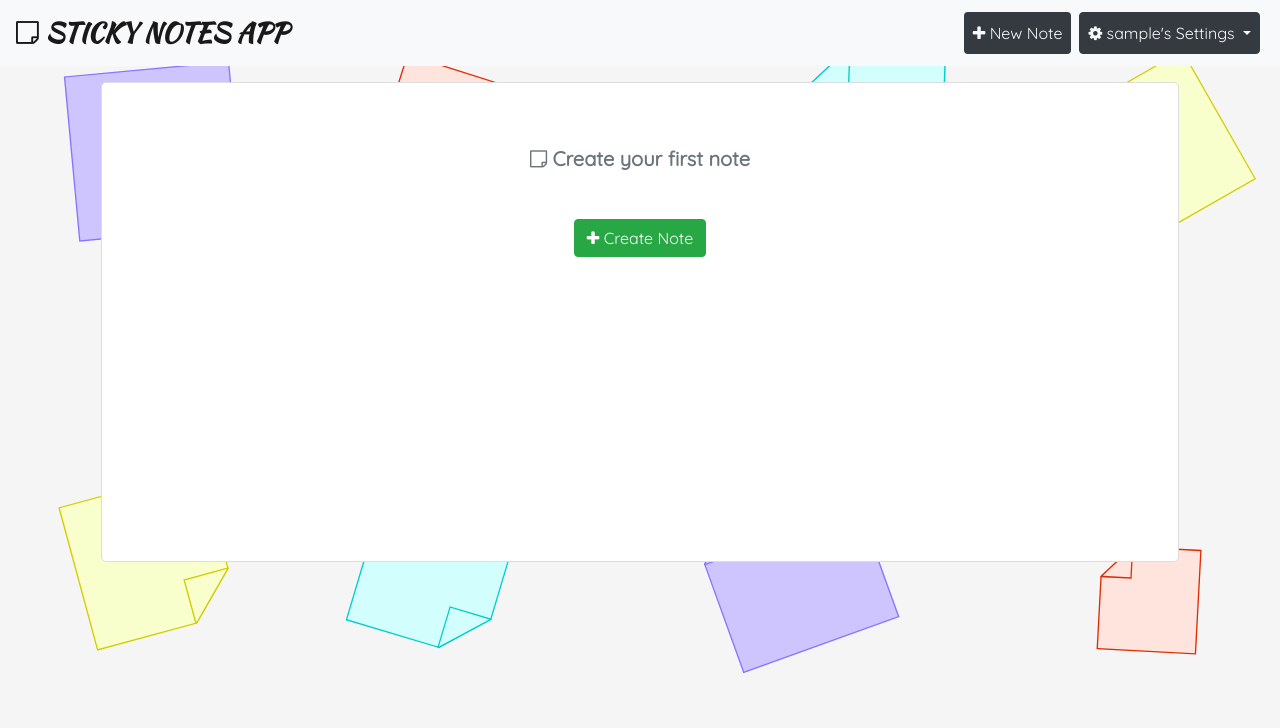
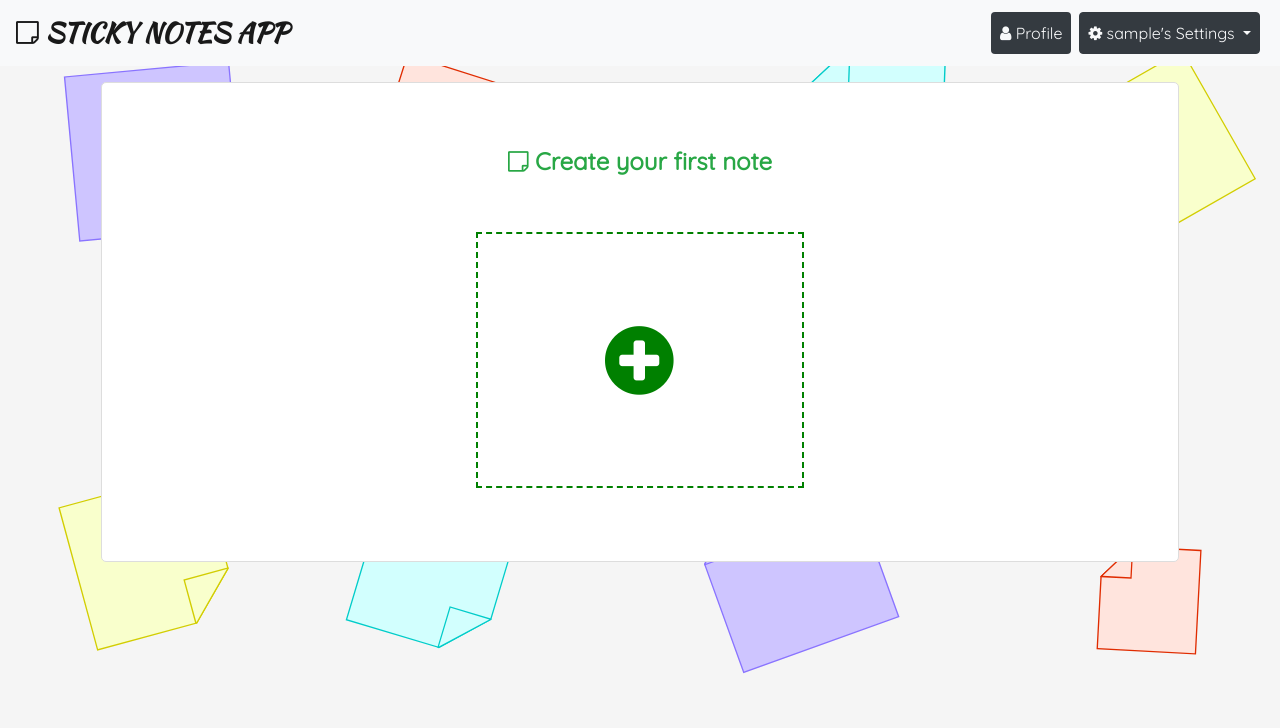
Before and after one commit to cod3rboy/djangostickynotes, a Django app: page / in a window 1280 px wide. Shown: the top 728 px of the page. Run offline with Django 3.2, Linux system fonts and the light colour scheme; the visitor is signed in with stand-in values (Sample User, id 1); data that the repository does not hold is empty; some libraries are stand-ins or nearby versions.

Commit message:
Improved Sticky notes cards grid layout on home template.

```diff
--- a/notes_project/settings.py
+++ b/notes_project/settings.py
@@ -25,7 +25,7 @@ BASE_DIR = os.path.dirname(os.path.dirname(os.path.abspath(__file__)))
 SECRET_KEY = os.environ.get('STICKYNOTESAPP_SECRET_KEY')
 
 # SECURITY WARNING: don't run with debug turned on in production!
-DEBUG = True
+DEBUG = False
 
 ALLOWED_HOSTS = ['localhost', '127.0.0.1', 'stickynotesapp.herokuapp.com', '192.168.31.155', ]
 
--- a/notesapp/models.py
+++ b/notesapp/models.py
@@ -43,13 +43,13 @@ class Note(models.Model):
 
     def get_short_title(self):
         title = str(self.title)
-        length = 25
+        length = 30
         short_title = str(title)[0:min(len(title), length)]
         return short_title + ' ...'
 
     def get_short_text(self):
         text = str(self.text)
-        length = 40
+        length = 65
         short_text = str(text)[0:min(len(text), length)]
         return short_text + ' ...'
 
--- a/notesapp/templates/notesapp/base.html
+++ b/notesapp/templates/notesapp/base.html
@@ -31,8 +31,7 @@
         <div class="collapse navbar-collapse" id="navbarSupportedContent">
             <ul class="navbar-nav ml-auto">
                 <li class="nav-item mx-1 my-1">
-                    <a class="btn nav-link text-light bg-dark" href="{% url 'note_new' %}"><i class="fa fa-plus" aria-hidden="true"></i> New
-                        Note</a>
+                    <a class="btn nav-link text-light bg-dark" href="{% url 'profile'%}"><i class="fa fa-user"></i> Profile</a>
                 </li>
                 <li class="nav-item dropdown mx-1 my-1">
                     <a class="nav-link dropdown-toggle btn btn-dark text-light" href="#" id="navbarDropdown" role="button"
@@ -41,7 +40,6 @@
                         <i class="fa fa-gear" aria-hidden="true"></i> {{ user.username }}&apos;s Settings
                     </a>
                     <div class="dropdown-menu dropdown-menu-right" aria-labelledby="navbarDropdown">
-                        <a class="dropdown-item" href="{% url 'profile'%}"><i class="fa fa-user"></i> Profile</a>
                         <a class="dropdown-item" href="{% url 'password_change' %}"><i class="fa fa-key"></i> Change Password</a>
                         <div class="dropdown-divider"></div>
                         <a class="dropdown-item" href="{% url 'logout' %}"><i class="fa fa-sign-out"></i> Log out</a>
--- a/notesapp/templates/notesapp/home.html
+++ b/notesapp/templates/notesapp/home.html
@@ -8,31 +8,51 @@
 
 {% block content %}
     <div class="notes-box">
-        <div class="row">
+        {% if object_list %}
+            {# When notes list is not empty, dispay all notes. #}
+            <div class="row row-cols-1 row-cols-md-2 row-cols-lg-3">
+                <div class="col mb-4">
+                    <a class="add-note-btn" href="{% url 'note_new' %}">
+                        <i class="fa fa-plus-circle" aria-hidden="true"></i>
+                    </a>
+                </div>
                 {% for note in object_list %}
-                <div class="col-md-6 col-lg-4">
-                    <div class="card text-white {% random_card_background %} mb-3  mx-auto" style="max-width: 18rem;">
+                    <div class="col">
+                        <div class="card text-white {% random_card_background %} mb-4">
                             <div class="card-header">
                                 <h5 class="card-title">{{ note.get_short_title }}</h5>
                             </div>
-                        <div class="card-body text-center">
-                            <p class="card-text text-left">{{ note.get_short_text }}</p>
-                            <a class="btn btn-sm btn-light mt-2" href="{% url 'note_detail' note.slug %}"><i class="fa fa-sticky-note-o"
-                                                                                                           aria-hidden="true"></i> View </a>
+                            <div class="card-body position-relative  p-0">
+                                <p class="card-text text-left p-3">{{ note.get_short_text }}</p>
+                                <div class="position-absolute w-100 text-center mb-3" style="bottom: 0;">
+                                    <a class="btn btn-sm btn-light" href="{% url 'note_detail' note.slug %}">
+                                        <i class="fa fa-sticky-note-o" aria-hidden="true"></i>&nbsp;View
+                                    </a>
+                                </div>
                             </div>
                             <div class="card-footer text-center">
                                 <small><i class="fa fa-clock-o" aria-hidden="true"></i> Created : {{ note.created_on|naturaltime }} </small>
                             </div>
                         </div>
                     </div>
-            {% empty %}
-                <div class="col-12">
-                    <h5 class="text-center mt-5 text-muted"><strong><i class="fa fa-sticky-note-o" aria-hidden="true"></i> Create your first note</strong></h5>
-                    <p class="text-center mt-5">
-                        <a class="btn btn-success" href="{% url 'note_new' %}"><i class="fa fa-plus"></i> Create Note</a>
-                    </p>
-                </div>
                 {% endfor %}
             </div>
+        {% else %}
+            {# When notes list is empty, display info message #}
+            <div class="row my-5">
+                <div class="col-12">
+                    <h4 class="text-center text-success">
+                        <strong><i class="fa fa-sticky-note-o" aria-hidden="true"></i> Create your first note</strong>
+                    </h4>
+                </div>
+            </div>
+            <div class="row">
+                <div class="col-md-6 col-lg-4 mx-auto">
+                    <a class="add-note-btn" href="{% url 'note_new' %}">
+                        <i class="fa fa-plus-circle" aria-hidden="true"></i>
+                    </a>
+                </div>
+            </div>
+        {% endif %}
     </div>
 {% endblock %}
--- a/staticbuild/css/notesapp.css
+++ b/staticbuild/css/notesapp.css
@@ -22,6 +22,27 @@ div.notes-box {
     margin: 1rem;
     border: 1px solid #DDDDDD;
     border-radius: 5px;
+}
+div.notes-box .card{
+    height: 16rem;
+    overflow: hidden;
+}
+a.add-note-btn{
+    text-decoration: none;
+    text-transform: uppercase;
+    letter-spacing: 0.1rem;
+    font-size: 60pt;
+    color: green;
+    display: flex;
+    justify-content:center;
+    align-items:center;
+    height: 16rem;
+    margin:auto;
+    overflow: hidden;
+    border: dashed 0.15rem green;
+}
+a.add-note-btn:hover{
+    background-color: lightgreen;
 }
 
 div.card-detail {
```
Lines whose indentation alone changed are shown as unchanged.
